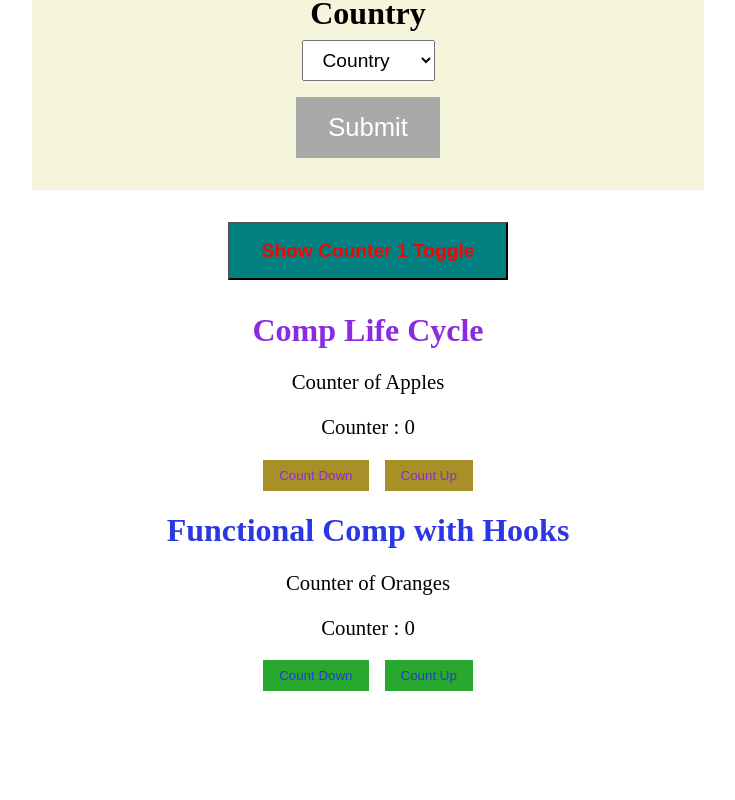
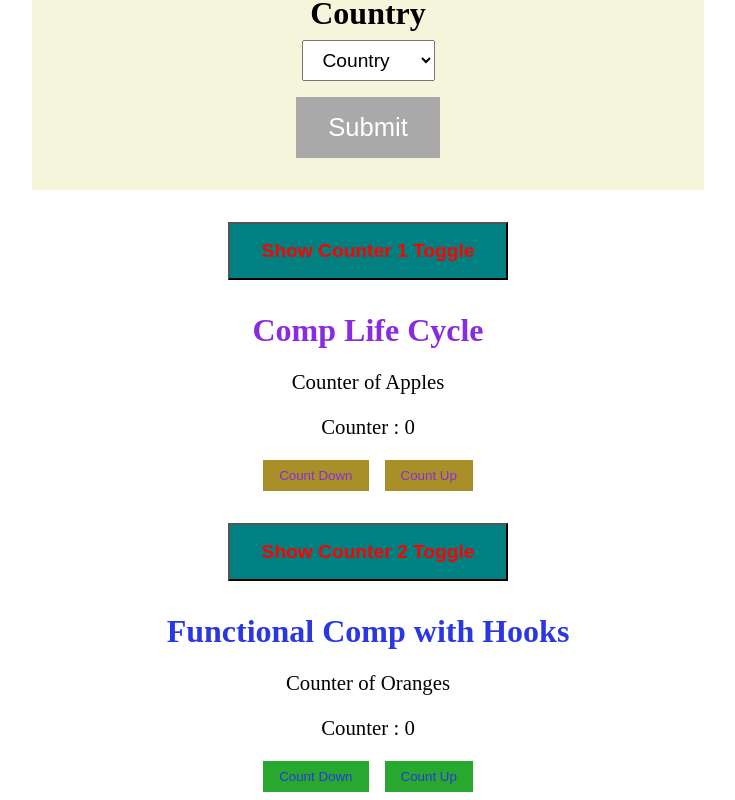
Before and after one commit to gurhanalan/React-Study-Notes-1, a React (Create React App) app: page / in a window 1280 px wide. Shown: the part 2043-2843 px from the top of the page, without its empty margins (272-1007 px from the left). Before the commit the page ends 2742 px from the top, so only its background shows below. Built offline with nearby package versions, Linux system fonts and the light colour scheme.

Commit message:
Add use effect

```diff
--- a/src/App.js
+++ b/src/App.js
@@ -17,6 +17,7 @@ import CounterFunctComp from "./components/hooks/CounterFunctComp";
 
 function App() {
     const [showCounter1, setShowCounter1] = useState(true);
+    const [showCounter2, setShowCounter2] = useState(true);
 
     return (
         <div>
@@ -60,7 +61,21 @@ function App() {
             </button>
             {showCounter1 && <Counter name="Apples" />}
 
-            <CounterFunctComp name="Oranges" />
+            <button
+                onClick={() => setShowCounter2(!showCounter2)}
+                style={{
+                    color: "red",
+                    fontSize: "1.2rem",
+                    fontWeight: "bold",
+                    backgroundColor: "teal",
+                    display: "block",
+                    margin: "2rem auto",
+                    padding: "1rem 2rem",
+                }}
+            >
+                Show Counter 2 Toggle
+            </button>
+            {showCounter2 && <CounterFunctComp name="Oranges" />}
         </div>
     );
 }
--- a/src/components/compLifeCycle/Counter.js
+++ b/src/components/compLifeCycle/Counter.js
@@ -7,6 +7,8 @@ class Counter extends React.Component {
         this.state = { counter: 0 };
         console.log("Constructor");
     }
+
+    // state = {counter : 0}
 
     countUp = () => {
         this.setState({ counter: this.state.counter + 1 });
--- a/src/components/hooks/CounterFunctComp.js
+++ b/src/components/hooks/CounterFunctComp.js
@@ -1,8 +1,19 @@
-import React, { useState } from "react";
+import React, { useState, useEffect } from "react";
 import styles from "./counterFunctComp.module.scss";
 
 function CounterFunctComp({ name }) {
     const [counter, setCounter] = useState(0);
+
+    useEffect(() => {
+        console.log("This only works when function loads");
+        return () => {
+            console.log("This shows right before unmount of funt comp");
+        };
+    }, []);
+    useEffect(() => {
+        console.log("This only works when counter state updates");
+    }, [counter]);
+
     return (
         <div className={styles.container}>
             <h1> Functional Comp with Hooks </h1>
```
